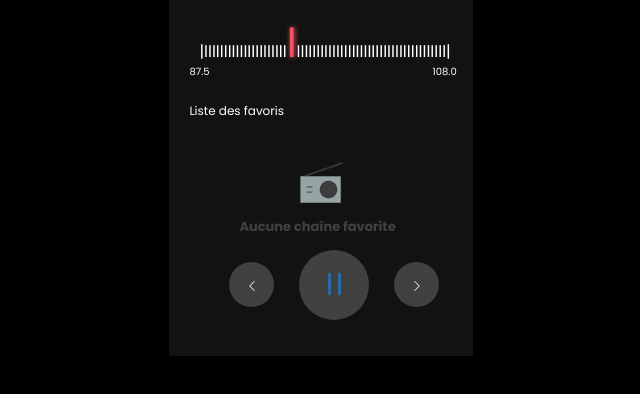
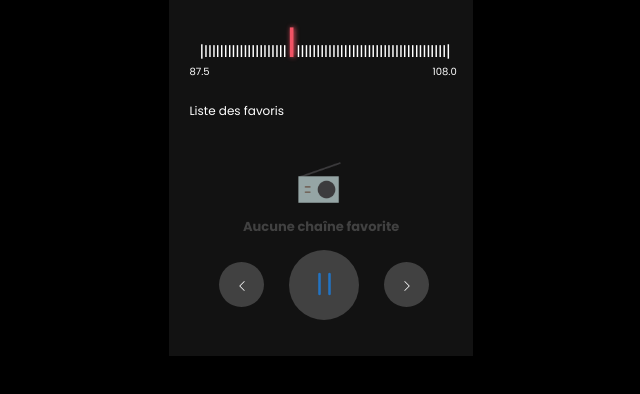
Before and after one commit to nishalbruce/Radio-Interface, a plain HTML site: page index.html in a window 1280 px wide. Shown: the part 252-646 px from the top of the page, without its empty margins (281-921 px from the left). Drawn offline with nearby package versions, Linux system fonts and the light colour scheme.

Commit message:
Radio Interface

```diff
--- a/style.css
+++ b/style.css
@@ -106,12 +106,11 @@ body
 {
      align-items: center;
      margin-top: 40px;
-     margin-left: 70px;
 }
 .radio img
 {
      height: 45px;
-     margin-left: 60px;
+     margin-left: 42%;
 }
 .radio p
 {
@@ -119,13 +118,14 @@ body
      margin-top: 5px;
      font-size: 13px;
      font-weight: bold;
+     text-align: center;
 }
 
 .controlButtons
 {
      display: flex;
      align-items: center;
-     margin-left: 60px;
+     margin-left: 50px;
 }
 .divBut
 {
```
